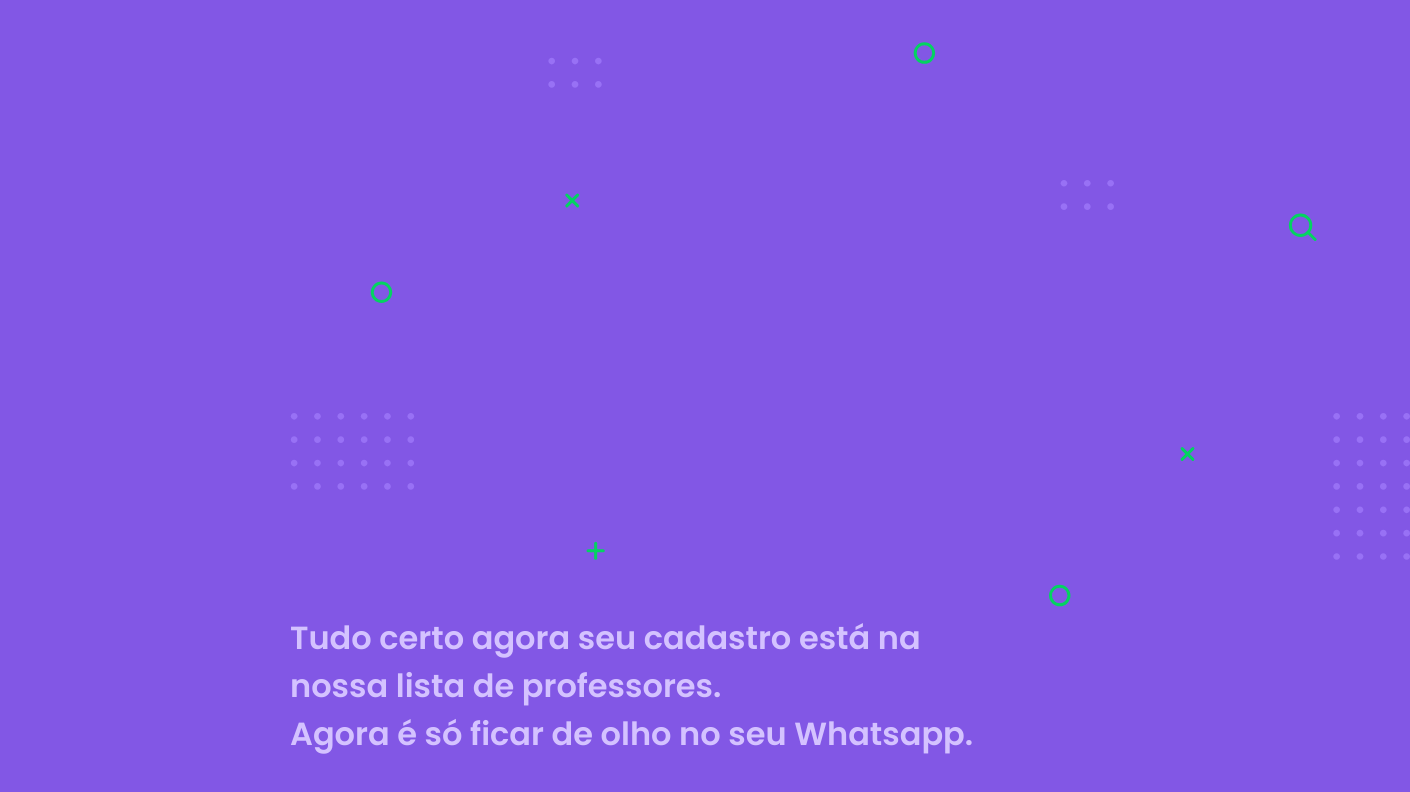
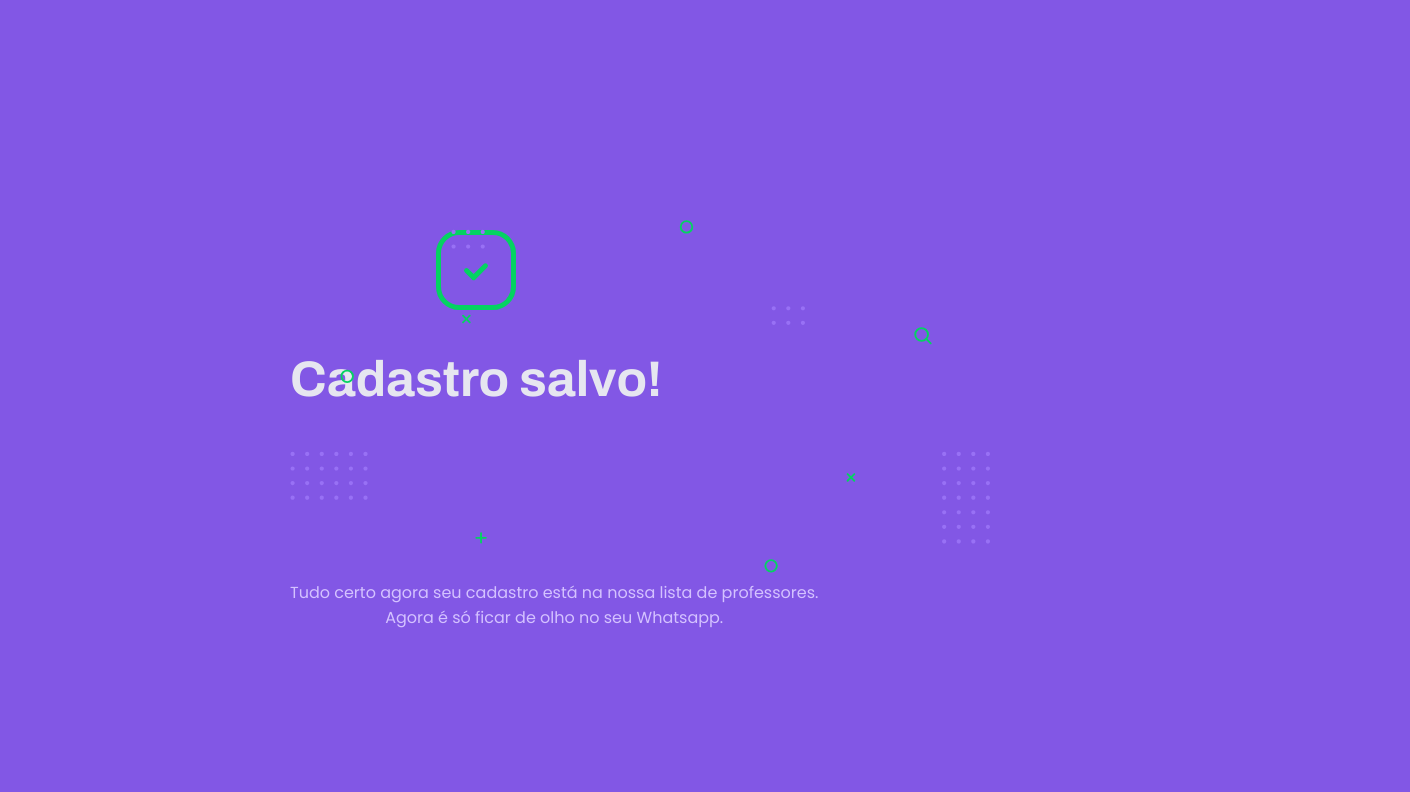
Before and after one commit to IvanTrigueiro/nlw, a website: page src/views/success.html in a window 1280 px wide. Shown: the whole page, 1410 px wide, since content can reach past the window. Drawn offline with Linux system fonts and the light colour scheme.

Commit message:
Created register saved page, still adjusting css

```diff
--- a/public/styles/partials/page-landing.css
+++ b/public/styles/partials/page-landing.css
@@ -3,7 +3,7 @@
 }
 
 #page-landing #container{
-    color: var(--color-text-in-primary)
+    color: var(--color-text-in-primary);
 }
 
 .logo-container img {
--- a/public/styles/partials/page-register-sucess.css
+++ b/public/styles/partials/page-register-sucess.css
@@ -5,3 +5,32 @@
 #page-success #container{
     color: var(--color-text-in-primary)
 }
+
+.check-container{
+    text-align: center;
+    position: absolute;
+}
+
+.check-container img{
+    height: 10rem;
+    margin-bottom: 3rem;
+}
+
+.check-container h1{
+    font-family: Archivo;
+    font-size: 5rem;
+    line-height: 4.6rem;
+    color: var(--color-line-in-white)
+}
+
+
+.success-background{
+    width: 100%;
+    position: relative;
+}
+
+
+.end-message {
+    position: absolute;
+    text-align: center;
+}
--- a/src/views/success.html
+++ b/src/views/success.html
@@ -21,9 +21,17 @@
 <body id="page-success">
 
     <div id="container">
-        <img src="/public/images/success-background.svg" alt="Success">
-        <h1>Tudo certo agora seu cadastro está na nossa lista de professores.<br>
-            Agora é só ficar de olho no seu Whatsapp.</h1>
+
+        <div class="check-container">
+            <img src="/public/images/icons/success-check-icon.svg" alt="SuccessCheckIcon">
+            <h1>Cadastro salvo!</h1>
+        </div>
+
+        <img class="success-background" src="/public/images/success-background.svg" alt="SuccessBackground">
+
+        <p class="end-message">Tudo certo agora seu cadastro está na nossa lista de professores.<br>
+            Agora é só ficar de olho no seu Whatsapp.</p>
+
 
     </div>
 
```
